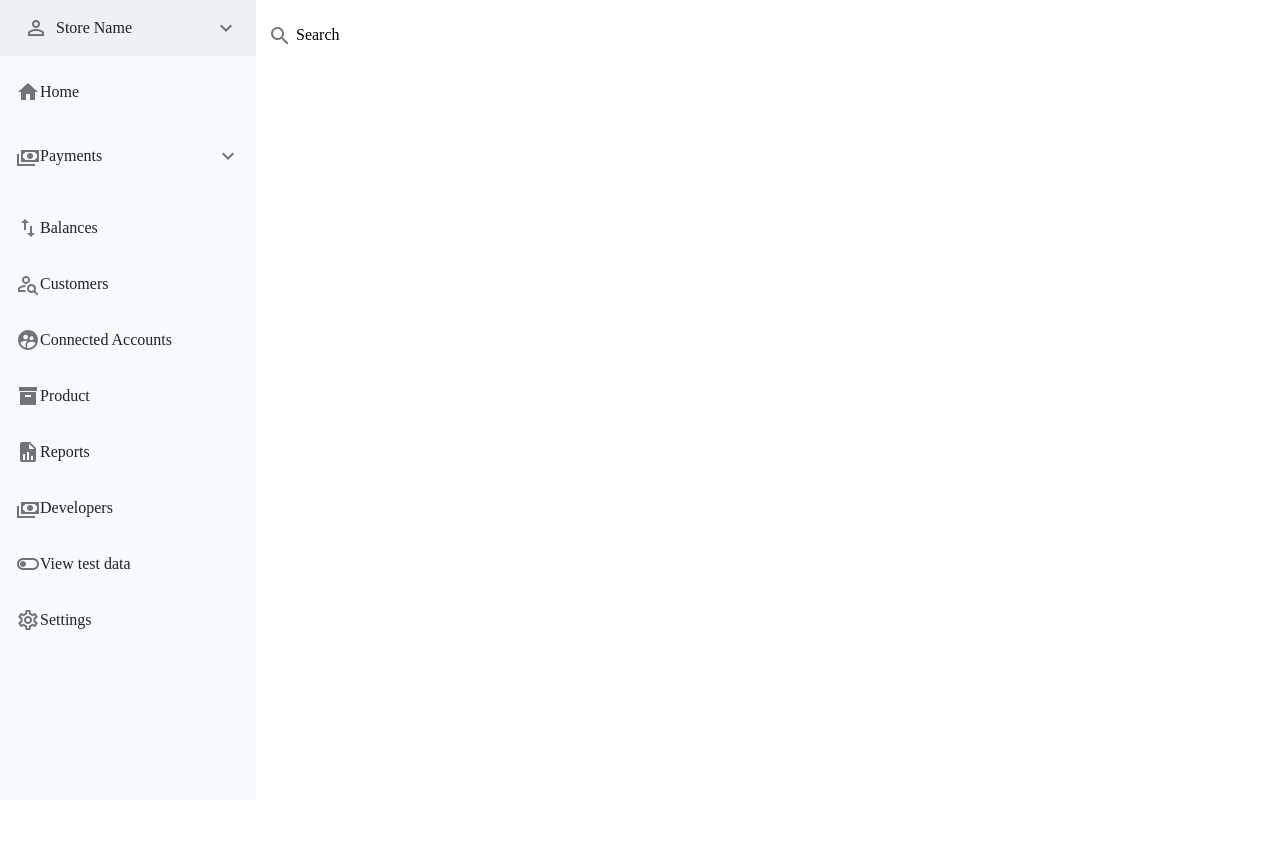
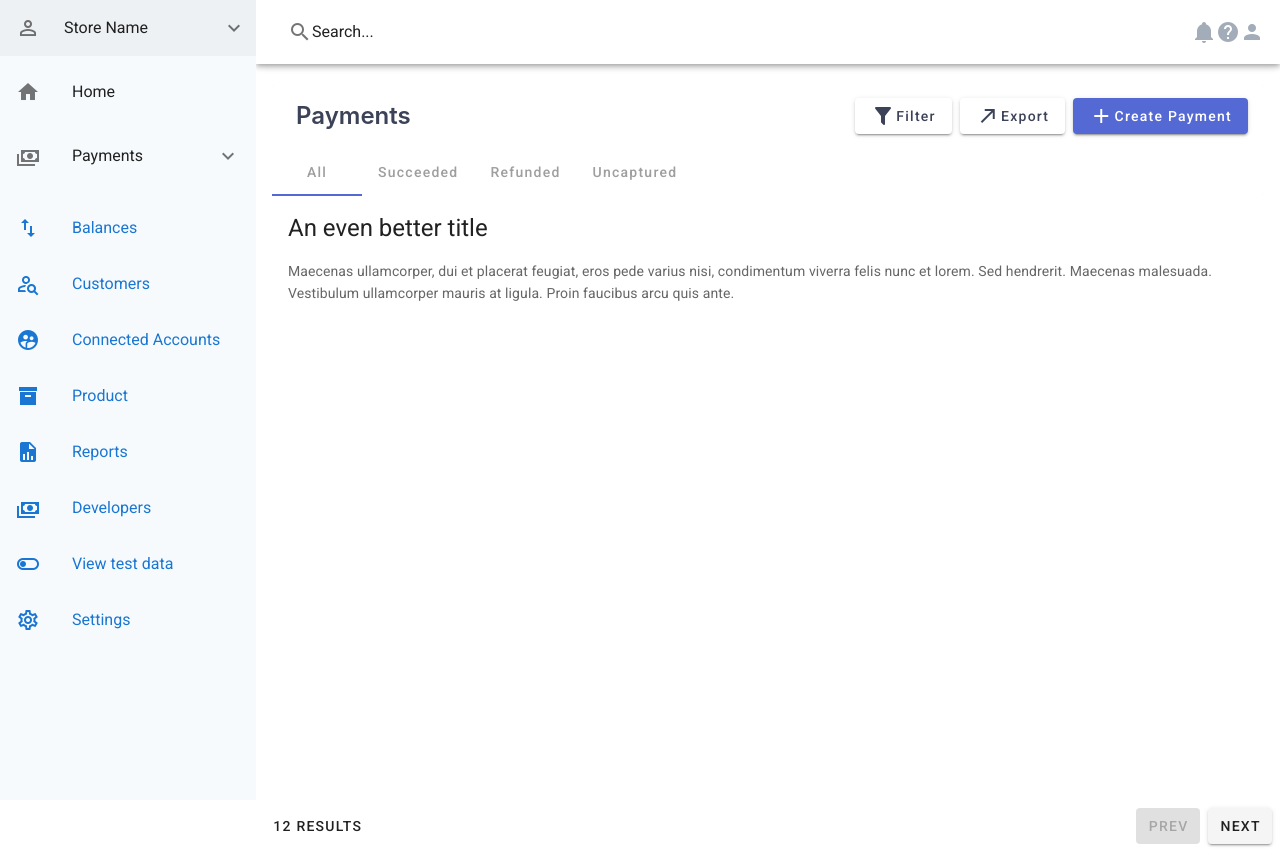
Before and after one commit to sallymkabole/fidia-task, a Vue app: page /#/ in a window 1280 px wide. Before the commit the page ends 800 px from the top, so only its background shows below. Built offline with nearby package versions, Linux system fonts and the light colour scheme.

Commit message:
Add Payments Data Table

```diff
--- a/src/components/Dashboard.vue
+++ b/src/components/Dashboard.vue
@@ -1,5 +1,6 @@
 <template>
   <div>
+    <v-app>
       <v-navigation-drawer
         v-model="sidebarMenu"
         app
@@ -43,10 +44,7 @@
                 </v-list-item-content>
               </template>
 
-        <v-list-item
-          v-for="child in item.items"
-          :key="child.title"
-        >
+              <v-list-item v-for="child in item.items" :key="child.title">
                 <v-list-item-content>
                   <v-list-item-title v-text="child.title"></v-list-item-title>
                 </v-list-item-content>
@@ -54,12 +52,7 @@
             </v-list-group>
           </v-list>
           <v-list>
-          <v-list-item
-            v-for="i in plist"
-            :key="i.title"
-            link
-            :to="i.href"
-          >
+            <v-list-item v-for="i in plist" :key="i.title" link :to="i.href">
               <v-list-item-icon>
                 <v-icon color="primary">{{ i.icon }}</v-icon>
               </v-list-item-icon>
@@ -72,15 +65,133 @@
           </v-list>
         </v-list>
       </v-navigation-drawer>
+
       <v-content>
-      <v-container class="px-4 py-0 fill-height" fluid>
-        <v-row class="fill-height">
-          <v-col>
-            <v-icon>mdi-magnify</v-icon> <span class="h2">Search</span>
+        <v-container class="px-4 py-2 fill-height" fluid>
+          <v-layout row>
+            <v-app-bar app class="" color="#fff">
+              <v-icon class="pl-4">mdi-magnify</v-icon> <span class="h2">Search...</span>
+              <v-spacer></v-spacer>
+              <v-icon color="#A3ACB9">mdi-bell</v-icon>
+              <v-icon color="#A3ACB9">mdi-help-circle</v-icon>
+              <v-icon color="#A3ACB9">mdi-account</v-icon>
+            </v-app-bar>
+
+            <v-col md="12" xs="12" sm="12">
+              <v-card color="grey lighten-4" flat >
+                <v-toolbar color="#fff" flat>
+                  <h1 class="h2 pa-2">Payments</h1>
+                  <v-spacer></v-spacer>
+                  <v-btn class="top-btn " color="#fff"
+                    ><v-icon>mdi-filter</v-icon>Filter</v-btn
+                  >
+                  <v-btn class="top-btn ml-2" color="#fff"
+                    ><v-icon>mdi-arrow-top-right</v-icon>Export</v-btn
+                  >
+                  <v-btn class="top-btn1 ml-2" color="#5469D4"
+                    ><v-icon>mdi-plus</v-icon>Create Payment</v-btn
+                  >
+
+                  <template v-slot:extension>
+                    <v-tabs color="#5469D4" height="100%" v-model="tabs" left>
+                      <v-tab class="grey--text text-capitalize"> All </v-tab>
+                      <v-tab-item>
+                        <v-card flat>
+                          <v-card-title class="text-h5">
+                            An even better title
+                          </v-card-title>
+                          <v-card-text>
+                            <p>
+                              Maecenas ullamcorper, dui et placerat feugiat,
+                              eros pede varius nisi, condimentum viverra felis
+                              nunc et lorem. Sed hendrerit. Maecenas malesuada.
+                              Vestibulum ullamcorper mauris at ligula. Proin
+                              faucibus arcu quis ante.
+                            </p>
+                          </v-card-text>
+                        </v-card>
+                      </v-tab-item>
+
+                      <v-tab class="grey--text text-capitalize">
+                        Succeeded
+                      </v-tab>
+                      <v-tab-item>
+                        <v-card flat>
+                          <v-data-table
+                            v-model="selected"
+                            :headers="headers"
+                            :single-select="singleSelect"
+                            :items="users"
+                            item-key="name"
+                            show-select
+                            class="elevation-1"
+                            items-per-page="12"
+                          >
+                          <template v-slot:top>
+      <v-switch
+        v-model="singleSelect"
+        label="Single select"
+        class="pa-3"
+      ></v-switch>
+    </template>
+                          </v-data-table>
+                        </v-card>
+                      </v-tab-item>
+                      <v-tab class="grey--text text-capitalize">
+                        Refunded
+                      </v-tab>
+                      <v-tab-item>
+                        <v-card flat>
+                          <v-card-title class="text-h5">
+                            An even better title
+                          </v-card-title>
+                          <v-card-text>
+                            <p>
+                              Maecenas ullamcorper, dui et placerat feugiat,
+                              eros pede varius nisi, condimentum viverra felis
+                              nunc et lorem. Sed hendrerit. Maecenas malesuada.
+                              Vestibulum ullamcorper mauris at ligula. Proin
+                              faucibus arcu quis ante.
+                            </p>
+                          </v-card-text>
+                        </v-card>
+                      </v-tab-item>
+                      <v-tab class="grey--text text-capitalize">
+                        Uncaptured
+                      </v-tab>
+                      <v-tab-item>
+                        <v-card flat>
+                          <v-card-title class="text-h5">
+                            An even better title
+                          </v-card-title>
+                          <v-card-text>
+                            <p>
+                              Maecenas ullamcorper, dui et placerat feugiat,
+                              eros pede varius nisi, condimentum viverra felis
+                              nunc et lorem. Sed hendrerit. Maecenas malesuada.
+                              Vestibulum ullamcorper mauris at ligula. Proin
+                              faucibus arcu quis ante.
+                            </p>
+                          </v-card-text>
+                        </v-card>
+                      </v-tab-item>
+                    </v-tabs>
+                  </template>
+                </v-toolbar>
+              </v-card>
             </v-col>
-        </v-row>
+          </v-layout>
         </v-container>
+        <v-card-actions>
+          <v-btn color="" text> 12 Results </v-btn>
+
+          <v-spacer></v-spacer>
+
+          <v-btn disabled> Prev </v-btn>
+          <v-btn> Next </v-btn>
+        </v-card-actions>
       </v-content>
+    </v-app>
   </div>
 </template>
 <script>
@@ -88,15 +199,140 @@ export default {
   name: "Dashboard",
   data() {
     return {
+      tabs: null,
       sidebarMenu: true,
       toggleMini: false,
+      singleSelect: false,
+      selected: [],
+      headers: [
+        {
+          text: "AMOUNT",
+          align: "start",
+          sortable: false,
+          value: "name",
+        },
+        { text: "DESCRIPTION", value: "description" },
+        { text: "CUSTOMER", value: "customer" },
+        { text: "DATE", value: "date" },
+      ],
+      users: [
+         {
+          name: "US$352.22 ",
+          icon:"mdi-account",
+          description: "fe3d8216-58f9-4dc1-aaef-2f19463b5258",
+          customer: "hefovo87@ereyemind",
+          date: "7 Jul, 14:04",
+        },
+
+        {
+          name: "US$39.99",
+          description: "0d7b6ac7-dbda-4157-bae9-e64749e538f5",
+          customer: "johndoe@gmail.com",
+          date: "7 Jul, 14:01",
+        },
+        {
+          name: "US$39.99",
+          description: "eca84b25-0324-4f31-b9fb-d489048b77ae",
+          customer: "jfamosinhoaraca@iseo...",
+          date: "7 Jul, 13:28",
+        },
+        {
+          name: "US$39.99",
+          description: "fe3d8216-58f9-4dc1-aaef-2f19463b5258",
+          customer: "hefovo87@ereyemind",
+          date: "7 Jul, 14:04",
+        },
+
+        {
+          name: "US$39.99",
+          description: "fe3d8216-58f9-4dc1-aaef-2f19463b5258",
+          customer: "hefovo87@ereyemind",
+          date: "7 Jul, 14:04",
+        },
+        {
+          name: "US$39.99",
+          description: "fe3d8216-58f9-4dc1-aaef-2f19463b5258",
+          customer: "hefovo87@ereyemind",
+          date: "7 Jul, 14:04",
+        },
+        {
+          name: "US$39.99",
+          description: "fe3d8216-58f9-4dc1-aaef-2f19463b5258",
+          customer: "hefovo87@ereyemind",
+          date: "7 Jul, 14:04",
+        },
+        {
+          name: "US$39.99",
+          description: "fe3d8216-58f9-4dc1-aaef-2f19463b5258",
+          customer: "hefovo87@ereyemind",
+          date: "7 Jul, 14:04",
+        },
+        {
+          name: "US$352.22",
+          description: "fe3d8216-58f9-4dc1-aaef-2f19463b5258",
+          customer: "hefovo87@ereyemind",
+          date: "7 Jul, 14:04",
+        },
+
+        {
+          name: "US$39.99",
+          description: "0d7b6ac7-dbda-4157-bae9-e64749e538f5",
+          customer: "johndoe@gmail.com",
+          date: "7 Jul, 14:01",
+        },
+        {
+          name: "US$39.99",
+          description: "eca84b25-0324-4f31-b9fb-d489048b77ae",
+          customer: "jfamosinhoaraca@iseo...",
+          date: "7 Jul, 13:28",
+        },
+        {
+          name: "US$39.99",
+          description: "fe3d8216-58f9-4dc1-aaef-2f19463b5258",
+          customer: "hefovo87@ereyemind",
+          date: "7 Jul, 14:04",
+        },
+
+        {
+          name: "US$39.99",
+          description: "fe3d8216-58f9-4dc1-aaef-2f19463b5258",
+          customer: "hefovo87@ereyemind",
+          date: "7 Jul, 14:04",
+        },
+        {
+          name: "US$39.99",
+          description: "fe3d8216-58f9-4dc1-aaef-2f19463b5258",
+          customer: "hefovo87@ereyemind",
+          date: "7 Jul, 14:04",
+        },
+        {
+          name: "US$39.99",
+          description: "fe3d8216-58f9-4dc1-aaef-2f19463b5258",
+          customer: "hefovo87@ereyemind",
+          date: "7 Jul, 14:04",
+        },
+        {
+          name: "US$339.99",
+          description: "fe3d8216-58f9-4dc1-aaef-2f19463b5258",
+          customer: "hefovo87@ereyemind",
+          date: "7 Jul, 14:04",
+        },
+      ],
+
       items: [
         {
-          action: 'mdi-cash-multiple',
-          items: [{ title: "Reviews" }, { title: "Disputes" },{ title: "Top-ups" }, { title: "Collected fees" },{ title: "Transfers" }, { title: "Payouts" }, { title: "All transactions" }, ],
-          title: 'Payments',
+          action: "mdi-cash-multiple",
+          items: [
+            { title: "Reviews" },
+            { title: "Disputes" },
+            { title: "Top-ups" },
+            { title: "Collected fees" },
+            { title: "Transfers" },
+            { title: "Payouts" },
+            { title: "All transactions" },
+          ],
+          title: "Payments",
         },
-
       ],
       plist: [
         { title: "Balances", href: "/comp", icon: "mdi-swap-vertical" },
@@ -242,7 +478,14 @@ a:hover {
 .pur {
   color: #635cff;
 }
-
+.top-btn {
+  color: #3c4257 !important;
+  text-transform: capitalize;
+}
+.top-btn1 {
+  color: #fff !important;
+  text-transform: capitalize;
+}
 .btn {
   color: #fff !important ;
   display: flex;
@@ -288,4 +531,8 @@ a:hover {
 .v-text-field:hover {
   color: #b0d8f0 !important;
 }
+.vl {
+  border: 1px solid red;
+  width: 100%;
+}
 </style>
```
Lines whose indentation alone changed are shown as unchanged.
